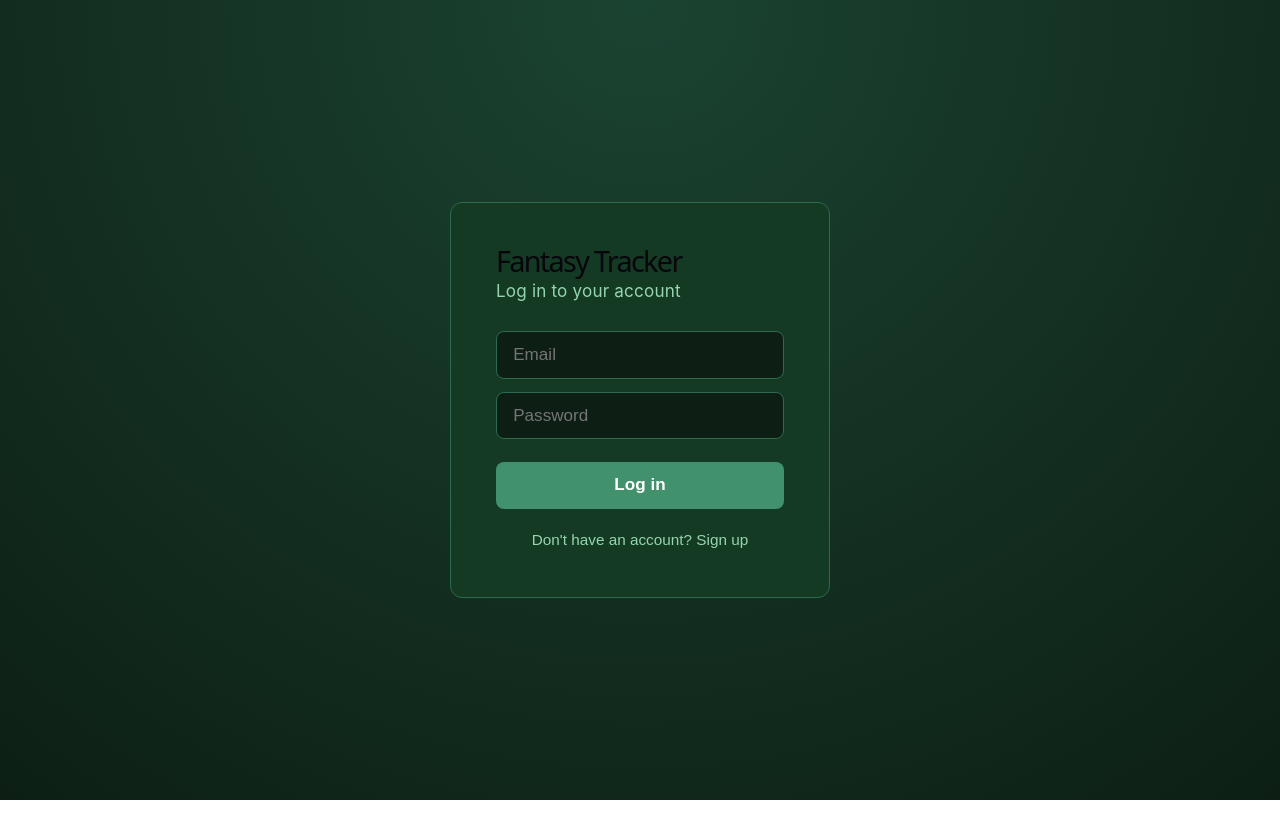
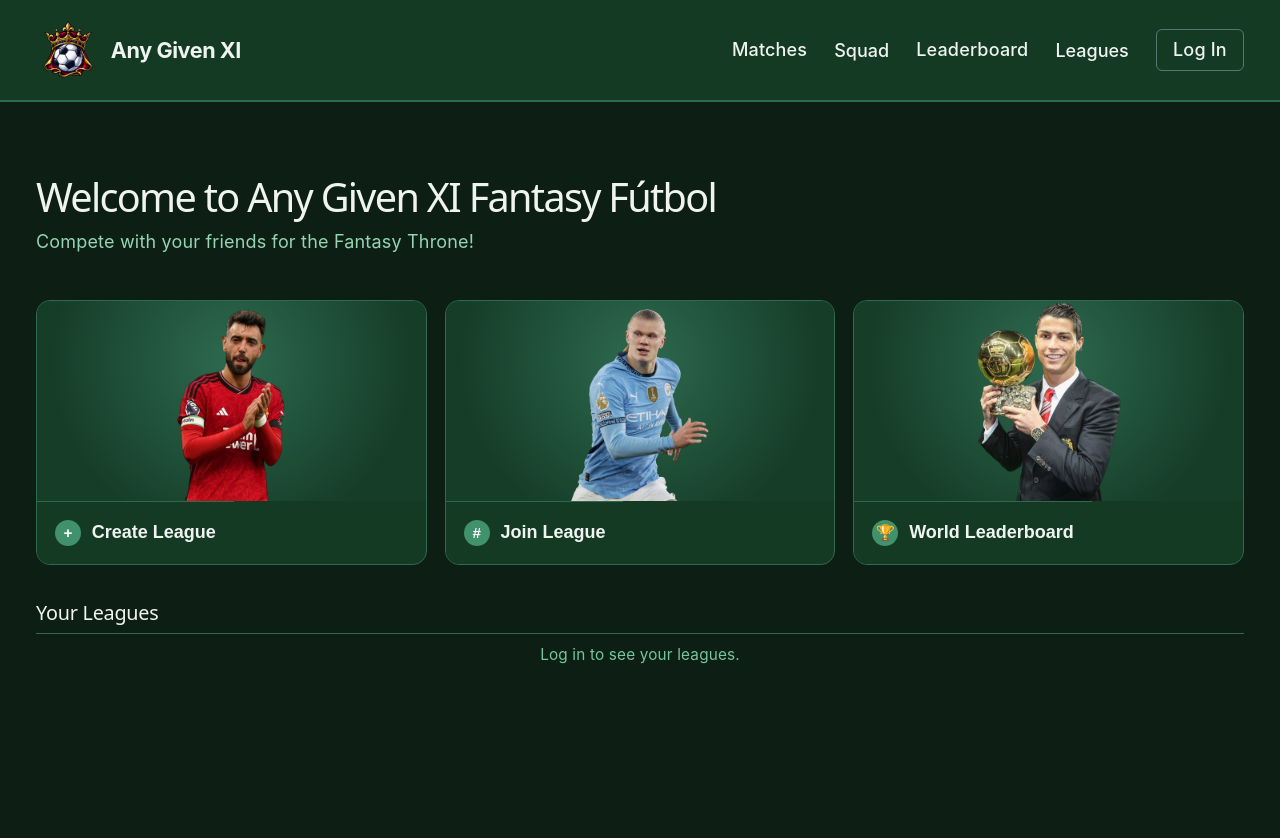
Before and after one commit to haroonkhaliqi/Fantasy-Premier-League, a React (Vite) app in the folder fpl-frontend/: page /home in a window 1280 px wide. Before the commit this address led to /login. Shown: the top 838 px of the page. Before the commit the page ends 800 px from the top, so only its background shows below. Built offline with nearby package versions, Linux system fonts and the light colour scheme.

Commit message:
Add matches tab with live scores, public/private routing, custom logo

```diff
--- a/fpl-frontend/src/App.css
+++ b/fpl-frontend/src/App.css
@@ -37,17 +37,36 @@ body {
   font-weight: 500;
 }
 
+.nav-link-button {
+  background: none;
+  border: none;
+  outline: none;
+  color: #f0f4f1;
+  font-weight: 500;
+  font-size: 1rem;
+  cursor: pointer;
+  padding: 0;
+  font-family: inherit;
+}
+
+.nav-link-button:hover {
+  color: #74c69d;
+}
+
 .nav-links a:hover {
   color: #74c69d;
 }
 
-.nav-links button {
+.auth-button {
   background: transparent;
   border: 1px solid #52796f;
   color: #f0f4f1;
   padding: 0.4rem 0.9rem;
   border-radius: 6px;
   cursor: pointer;
+  text-decoration: none;
+  font-weight: 500;
+  font-size: 1rem;
 }
 
 .auth-page {
@@ -1011,3 +1030,15 @@ body {
   color: #95d5b2;
   font-weight: 600;
 }
+
+.brand {
+  display: flex;
+  align-items: center;
+  gap: 0.6rem;
+}
+
+.brand-logo {
+  width: 64px;
+  height: 64px;
+  object-fit: contain;
+}
--- a/fpl-frontend/src/App.tsx
+++ b/fpl-frontend/src/App.tsx
@@ -1,4 +1,4 @@
-import { BrowserRouter, Routes, Route, Navigate, Link } from 'react-router-dom'
+import { BrowserRouter, Routes, Route, Navigate, Link, useLocation, useNavigate } from 'react-router-dom'
 import { AuthProvider, useAuth } from './AuthContext'
 import LoginPage from './pages/LoginPage'
 import SquadPage from './pages/SquadPage'
@@ -10,17 +10,36 @@ import './App.css'
 
 function Nav() {
   const { isLoggedIn, logout } = useAuth()
-  if (!isLoggedIn) return null
+  const navigate = useNavigate()
+
+  const goProtected = (path: string) => {
+    if (isLoggedIn) {
+      navigate(path)
+    } else {
+      navigate('/login', { state: { from: { pathname: path } } })
+    }
+  }
 
   return (
     <nav className="navbar">
-      <Link to="/home" className="brand">Any Given XI</Link>
+      <Link to="/home" className="brand">
+        <img className="brand-logo" src="/images/logo.png" alt="" />
+        Any Given XI
+      </Link>
       <div className="nav-links">
         <Link to="/matches">Matches</Link>
-        <Link to="/squad">Squad</Link>
+        <button className="nav-link-button" onClick={() => goProtected('/squad')}>
+          Squad
+        </button>
         <Link to="/leaderboard">Leaderboard</Link>
-        <Link to="/leagues">Leagues</Link>
-        <button onClick={logout}>Log out</button>
+        <button className="nav-link-button" onClick={() => goProtected('/leagues')}>
+          Leagues
+        </button>
+        {isLoggedIn ? (
+          <button className="auth-button" onClick={logout}>Log out</button>
+        ) : (
+          <Link to="/login" className="auth-button">Log In</Link>
+        )}
       </div>
     </nav>
   )
@@ -38,15 +57,9 @@ function AppRoutes() {
     <>
       <Nav />
       <Routes>
-        <Route path="/login" element={isLoggedIn ? <Navigate to="/home" /> : <LoginPage />} />
-        <Route
-          path="/home"
-          element={
-            <ProtectedRoute>
-              <HomePage />
-            </ProtectedRoute>
-          }
-        />
+        <Route path="/login" element={<LoginPage />} />
+        <Route path="/home" element={<HomePage />} />
+        <Route path="/" element={<Navigate to="/home" />} />
         <Route
           path="/squad"
           element={
@@ -55,14 +68,7 @@ function AppRoutes() {
             </ProtectedRoute>
           }
         />
-        <Route
-          path="/leaderboard"
-          element={
-            <ProtectedRoute>
-              <LeaderboardPage />
-            </ProtectedRoute>
-          }
-        />
+        <Route path="/leaderboard" element={<LeaderboardPage />} />
         <Route
           path="/leagues"
           element={
@@ -71,15 +77,8 @@ function AppRoutes() {
             </ProtectedRoute>
           }
         />
-        <Route
-          path="/matches"
-          element={
-            <ProtectedRoute>
-              <MatchesPage />
-            </ProtectedRoute>
-          }
-        />
-        <Route path="*" element={<Navigate to={isLoggedIn ? '/squad' : '/login'} />} />
+        <Route path="/matches" element={<MatchesPage />} />
+        <Route path="*" element={<Navigate to="/home" />} />
       </Routes>
     </>
   )
--- a/fpl-frontend/src/pages/HomePage.tsx
+++ b/fpl-frontend/src/pages/HomePage.tsx
@@ -1,6 +1,7 @@
 import { useEffect, useState } from 'react'
-import { Link } from 'react-router-dom'
+import { Link, useNavigate } from 'react-router-dom'
 import api from '../api'
+import { useAuth } from '../AuthContext'
 
 interface Squad {
   id: number
@@ -16,6 +17,8 @@ interface League {
 }
 
 export default function HomePage() {
+  const { isLoggedIn } = useAuth()
+  const navigate = useNavigate()
   const [squad, setSquad] = useState<Squad | null>(null)
   const [leagues, setLeagues] = useState<League[]>([])
   const [loading, setLoading] = useState(true)
@@ -27,6 +30,12 @@ export default function HomePage() {
   const [formMessage, setFormMessage] = useState('')
 
   const loadData = async () => {
+    if (!isLoggedIn) {
+      setSquad(null)
+      setLeagues([])
+      setLoading(false)
+      return
+    }
     try {
       const squadRes = await api.get('/squad')
       setSquad(squadRes.data)
@@ -44,15 +53,24 @@ export default function HomePage() {
 
   useEffect(() => {
     loadData()
-  }, [])
-
-  const startersCount = squad?.squad_players.filter((sp) => sp.is_starting).length || 0
-  const squadCount = squad?.squad_players.length || 0
+  }, [isLoggedIn])
 
   const openForm = (form: 'create' | 'join') => {
+    if (!isLoggedIn) {
+      navigate('/login', { state: { from: { pathname: '/home' } } })
+      return
+    }
     setActiveForm(activeForm === form ? null : form)
     setFormError('')
     setFormMessage('')
+  }
+
+  const goToLeaderboard = () => {
+    if (!isLoggedIn) {
+      navigate('/login', { state: { from: { pathname: '/leaderboard' } } })
+      return
+    }
+    navigate('/leaderboard')
   }
 
   const createLeague = async (e: React.FormEvent) => {
@@ -84,8 +102,9 @@ export default function HomePage() {
   return (
     <div className="page home-page">
       <div className="hero">
-        <h1>Welcome back</h1>
-        <p className="hero-subtitle">Here's where things stand for Gameweek 1.</p>
+        <h1>Welcome to Any Given XI Fantasy Fútbol</h1>
+        {/*Here&apos;s where*/}
+        <p className="hero-subtitle">Compete with your friends for the Fantasy Throne!</p>
       </div>
 
       <div className="quick-actions">
@@ -94,8 +113,8 @@ export default function HomePage() {
             <img className="quick-action-image" src="/images/create-league.png" alt="" />
           </div>
           <div className="quick-action-label">
-            Create a League
-            <span className="quick-action-badge"> +</span>
+            <span className="quick-action-badge">+</span>
+            Create League
           </div>
         </button>
         <button className="quick-action" onClick={() => openForm('join')}>
@@ -103,19 +122,19 @@ export default function HomePage() {
             <img className="quick-action-image" src="/images/join-league.png" alt="" />
           </div>
           <div className="quick-action-label">
-            Join a League
-            <span className="quick-action-badge"> #</span>
+            <span className="quick-action-badge">#</span>
+            Join League
           </div>
         </button>
-        <Link to="/leaderboard" className="quick-action">
+        <button className="quick-action" onClick={goToLeaderboard}>
           <div className="quick-action-image-wrap">
             <img className="quick-action-image" src="/images/leaderboard.png" alt="" />
           </div>
           <div className="quick-action-label">
+            <span className="quick-action-badge">🏆</span>
             World Leaderboard
-            <span className="quick-action-badge"> 🏆</span>
           </div>
-        </Link>
+        </button>
       </div>
 
       {activeForm && (
@@ -148,11 +167,15 @@ export default function HomePage() {
         </div>
       )}
 
-      {!loading && (
-        <>
       <h2>Your Leagues</h2>
-          {leagues.length === 0 ? (
-            <p className="hint">You're not in any leagues yet — create or join one above.</p>
+      {loading ? (
+        <p className="hint">Loading...</p>
+      ) : leagues.length === 0 ? (
+        <p className="hint">
+          {isLoggedIn
+            ? "You're not in any leagues yet — create or join one above."
+            : 'Log in to see your leagues.'}
+        </p>
       ) : (
         <ul className="league-list">
           {leagues.map((league) => (
@@ -166,8 +189,6 @@ export default function HomePage() {
           ))}
         </ul>
       )}
-        </>
-      )}
     </div>
   )
 }
```
Also changed, not shown: fpl-frontend/public/images/logo.png (added). Lines whose indentation alone changed are shown as unchanged.
